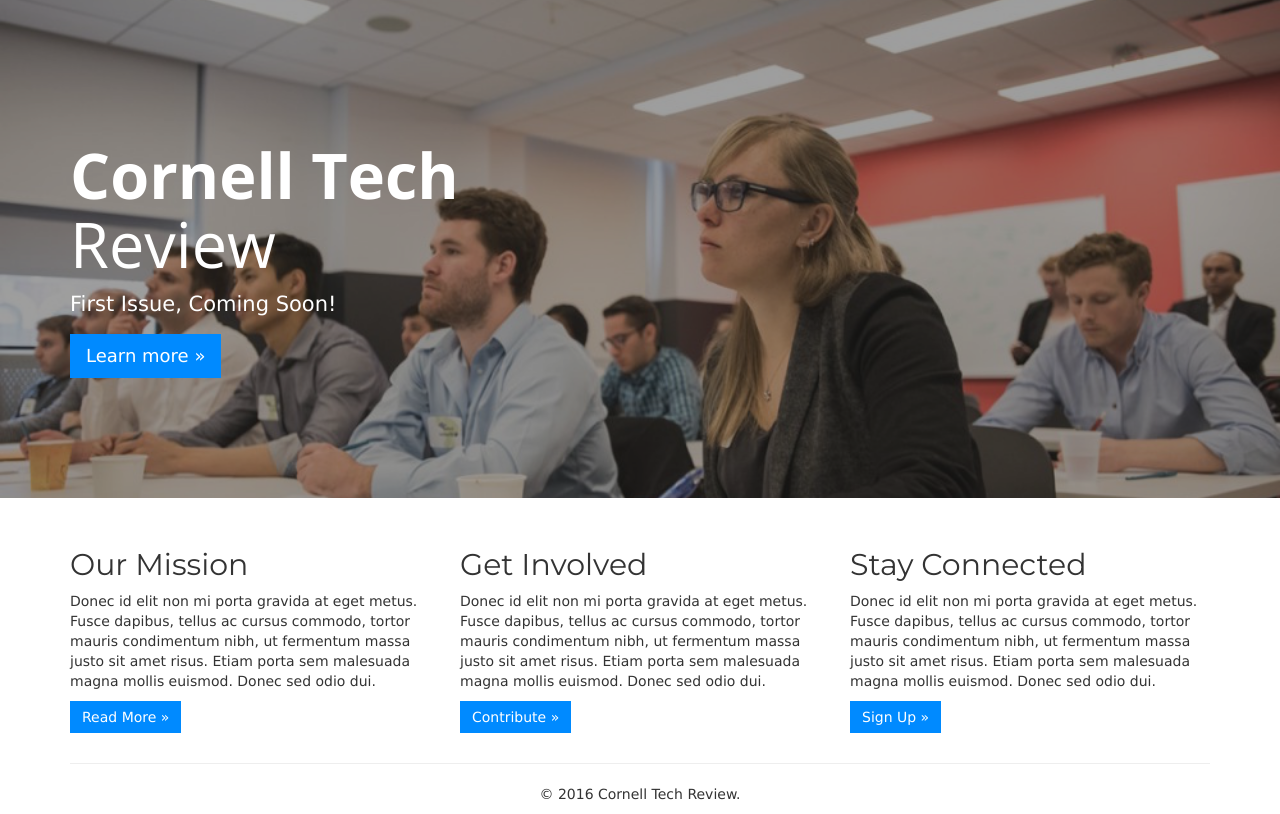
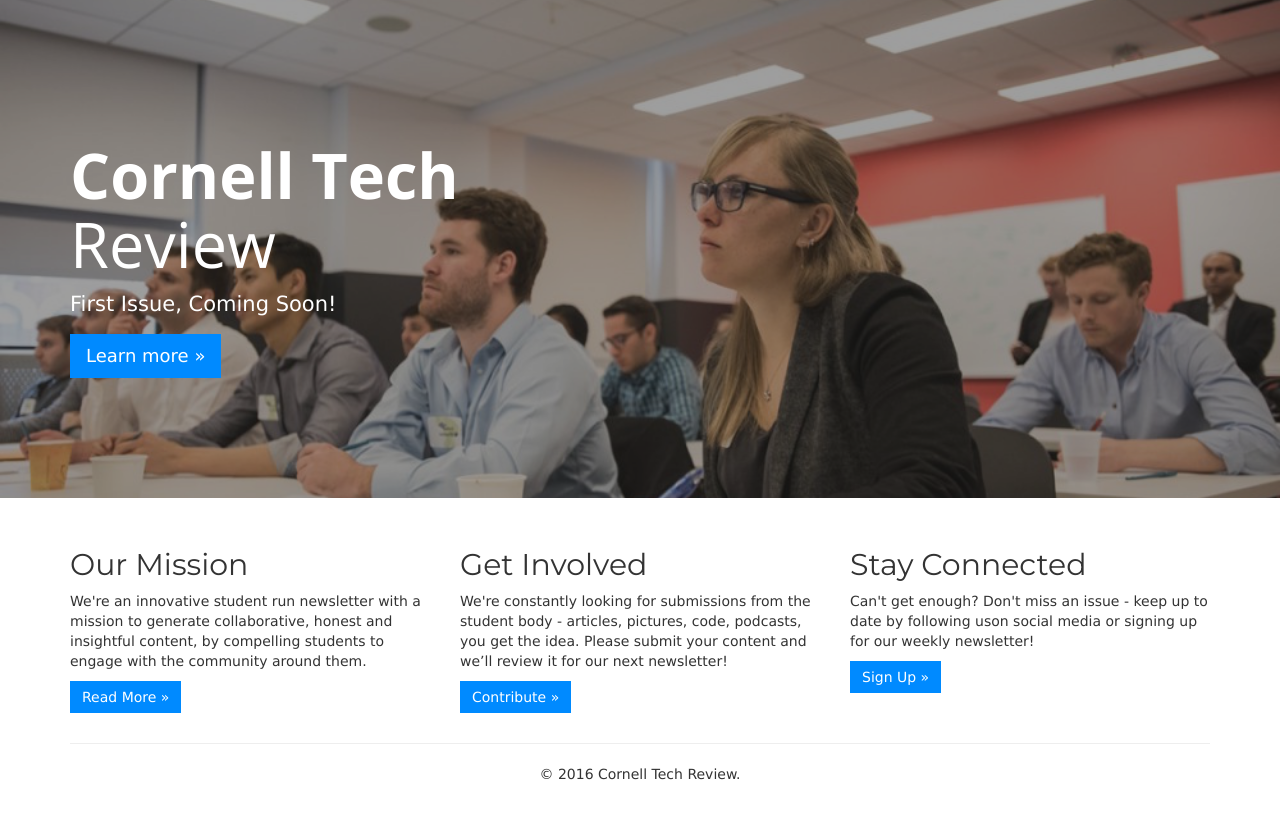
Before and after one commit to gidglass/cornell-tech-review, a plain HTML site: page index.html in a window 1280 px wide. Drawn offline with nearby package versions, Linux system fonts and the light colour scheme.

Commit message:
updated copy

```diff
--- a/index.html
+++ b/index.html
@@ -44,17 +44,17 @@
       <div class="row">
         <div class="col-md-4">
           <h2>Our Mission</h2>
-          <p>Donec id elit non mi porta gravida at eget metus. Fusce dapibus, tellus ac cursus commodo, tortor mauris condimentum nibh, ut fermentum massa justo sit amet risus. Etiam porta sem malesuada magna mollis euismod. Donec sed odio dui. </p>
+          <p>We're an innovative student run newsletter with a mission to generate collaborative, honest and insightful content, by compelling students to engage with the community around them.</p>
           <p><a class="btn btn-default" href="#" role="button">Read More &raquo;</a></p>
         </div>
         <div class="col-md-4">
           <h2>Get Involved</h2>
-          <p>Donec id elit non mi porta gravida at eget metus. Fusce dapibus, tellus ac cursus commodo, tortor mauris condimentum nibh, ut fermentum massa justo sit amet risus. Etiam porta sem malesuada magna mollis euismod. Donec sed odio dui. </p>
+          <p>We're constantly looking for submissions from the student body - articles, pictures, code, podcasts, you get the idea.  Please submit your content and we’ll review it for our next newsletter!</p>
           <p><a class="btn btn-default" href="#" role="button">Contribute &raquo;</a></p>
         </div>
  		<div class="col-md-4">
           <h2>Stay Connected</h2>
-          <p>Donec id elit non mi porta gravida at eget metus. Fusce dapibus, tellus ac cursus commodo, tortor mauris condimentum nibh, ut fermentum massa justo sit amet risus. Etiam porta sem malesuada magna mollis euismod. Donec sed odio dui. </p>
+          <p>Can't get enough? Don't miss an issue - keep up to date by following uson social media or signing up for our weekly newsletter! </p>
           <p><a class="btn btn-default" href="#" role="button">Sign Up &raquo;</a></p>
         </div>
     </div>
```
